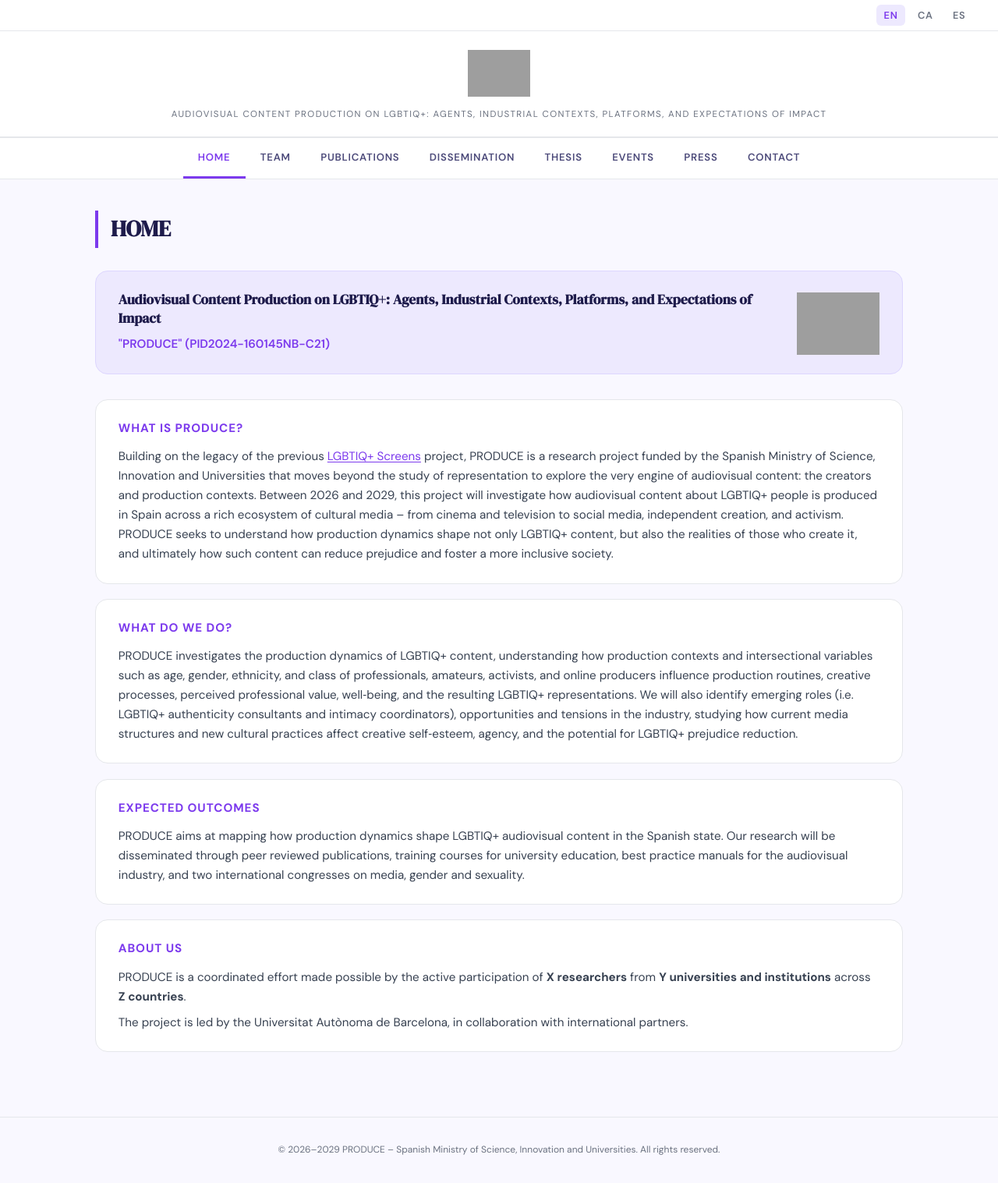
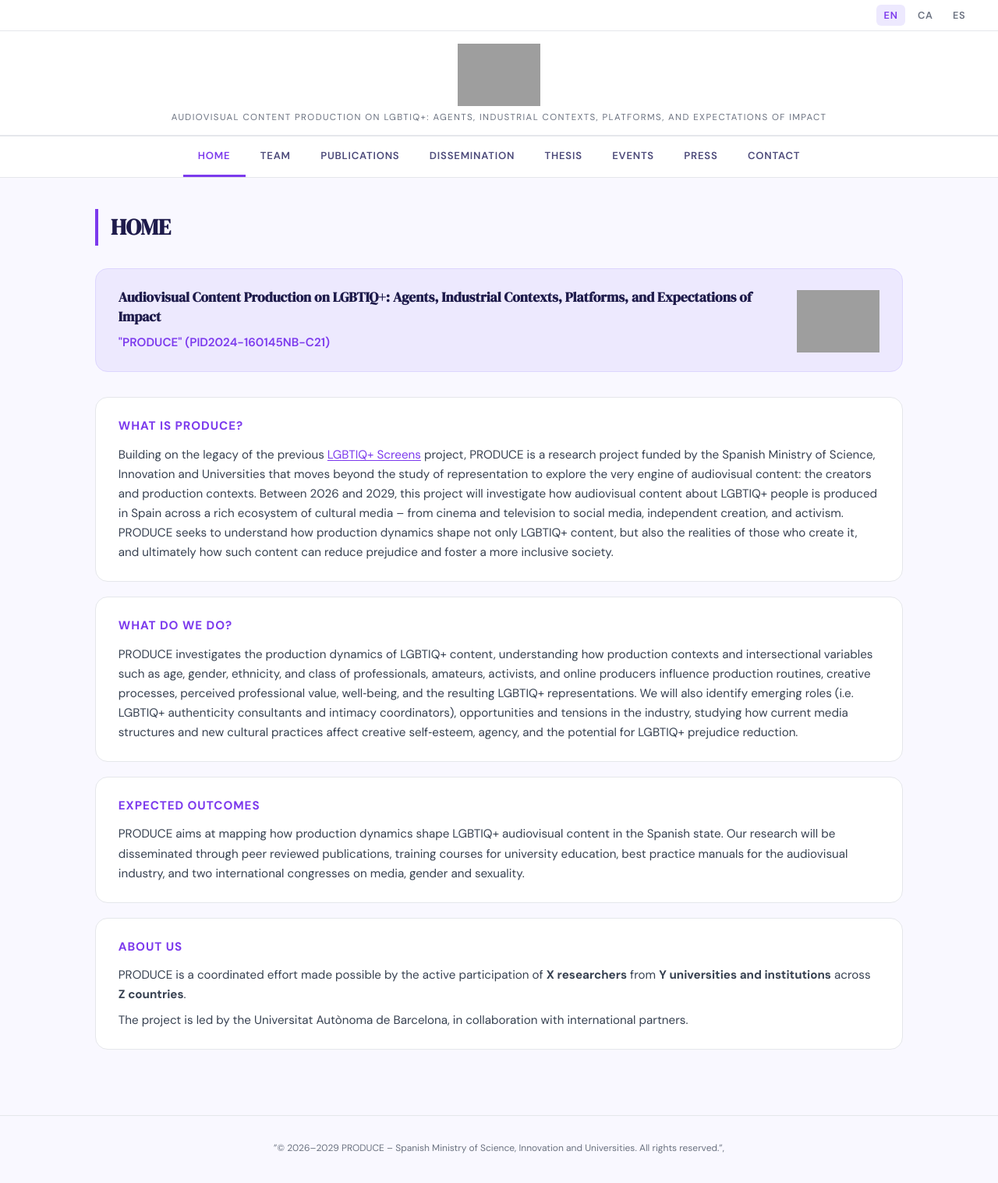
Before and after one commit to dberjano-uab/lgbtiq-produce, a plain HTML site: page index.html in a window 1280 px wide. Shown: the whole page at 78% size. Drawn offline with Linux system fonts and the light colour scheme; grey boxes are pictures that could not be loaded.

Commit message:
Update index.html

```diff
--- a/index.html
+++ b/index.html
@@ -58,7 +58,7 @@
     header {
       background: var(--white);
       border-bottom: 2px solid var(--border);
-      padding: 1.5rem 2rem 1.2rem;
+      padding: 1rem 2rem 0.8rem;
       text-align: center;
     }
     header img.logo {
@@ -228,7 +228,7 @@
 
 <!-- Header -->
 <header>
-<img class="logo" src="https://lgbtiqproduce.wordpress.com/wp-content/uploads/2026/04/logo-2-version-4.png" alt="PRODUCE logo" style="max-height:60px;">
+<img class="logo" src="https://lgbtiqproduce.wordpress.com/wp-content/uploads/2026/04/logo-2-version-4.png" alt="PRODUCE logo" style="max-height:80px;margin-bottom:0.3rem;">
   <p class="subtitle" id="subtitle-text">Audiovisual Content Production on LGBTIQ+: Agents, Industrial Contexts, Platforms, and Expectations of Impact</p>
 </header>
 
@@ -608,7 +608,7 @@
 </main>
 
 <footer>
-  <p id="footer-text">© 2026–2029 PRODUCE – Spanish Ministry of Science, Innovation and Universities. All rights reserved.</p>
+  <p id="footer-text">”© 2026–2029 PRODUCE – Spanish Ministry of Science, Innovation and Universities. All rights reserved.”,</p>
 </footer>
 
 <script>
@@ -659,7 +659,7 @@ const T = {
     contactProjectEmail: "Email: produce.project@[university].es", contactAddress: "Address",
     contactAddressText: "Department of Audiovisual Communication and Advertising<br>Universitat Autònoma de Barcelona<br>Bellaterra, Barcelona (Spain)",
     footer: "© 2026–2029 PRODUCE – Spanish Ministry of Science, Innovation and Universities. All rights reserved."
-pubsScreensLabel: "LGBTIQ+ Screens Publications",
+    pubsScreensLabel: "LGBTIQ+ Screens Publications",
     dissHeading: "DISSEMINATION",
     dissSubPubs: "Publications",
     dissSubConf: "Conference Lectures",
@@ -704,8 +704,8 @@ pubsScreensLabel: "LGBTIQ+ Screens Publications",
     contactPiEmail: "Correu electrònic: [el teu correu]", contactProject: "Gestió del projecte",
     contactProjectEmail: "Correu electrònic: produce.project@[universitat].es", contactAddress: "Adreça",
     contactAddressText: "Departament de Comunicació Audiovisual i Publicitat<br>Universitat Autònoma de Barcelona<br>Bellaterra, Barcelona (Espanya)",
-    footer: "© 2026–2029 PRODUCE – Ministeri de Ciència, Innovació i Universitats espanyol. Tots els drets reservats."
-pubsScreensLabel: "Publicacions de LGBTIQ+ Screens",
+    footer: "© 2026–2029 PRODUCE – Ministeri de Ciència, Innovació i Universitats espanyol. Tots els drets reservats.”,
+    pubsScreensLabel: "Publicacions de LGBTIQ+ Screens",
     dissHeading: "DIFUSIÓ",
     dissSubPubs: "Publicacions",
     dissSubConf: "Ponències en congressos",
@@ -750,8 +750,8 @@ pubsScreensLabel: "Publicacions de LGBTIQ+ Screens",
     contactPiEmail: "Correo electrónico: [tu correo]", contactProject: "Gestión del proyecto",
     contactProjectEmail: "Correo electrónico: produce.project@[universidad].es", contactAddress: "Dirección",
     contactAddressText: "Departamento de Comunicación Audiovisual y Publicidad<br>Universitat Autònoma de Barcelona<br>Bellaterra, Barcelona (España)",
-    footer: "© 2026–2029 PRODUCE – Ministerio de Ciencia, Innovación y Universidades. Todos los derechos reservados."
-pubsScreensLabel: "Publicaciones de LGBTIQ+ Screens",
+    footer: "© 2026–2029 PRODUCE – Ministerio de Ciencia, Innovación y Universidades. Todos los derechos reservados.",
+    pubsScreensLabel: "Publicaciones de LGBTIQ+ Screens",
     dissHeading: "DIFUSIÓN",
     dissSubPubs: "Publicaciones",
     dissSubConf: "Ponencias en congresos",
```
